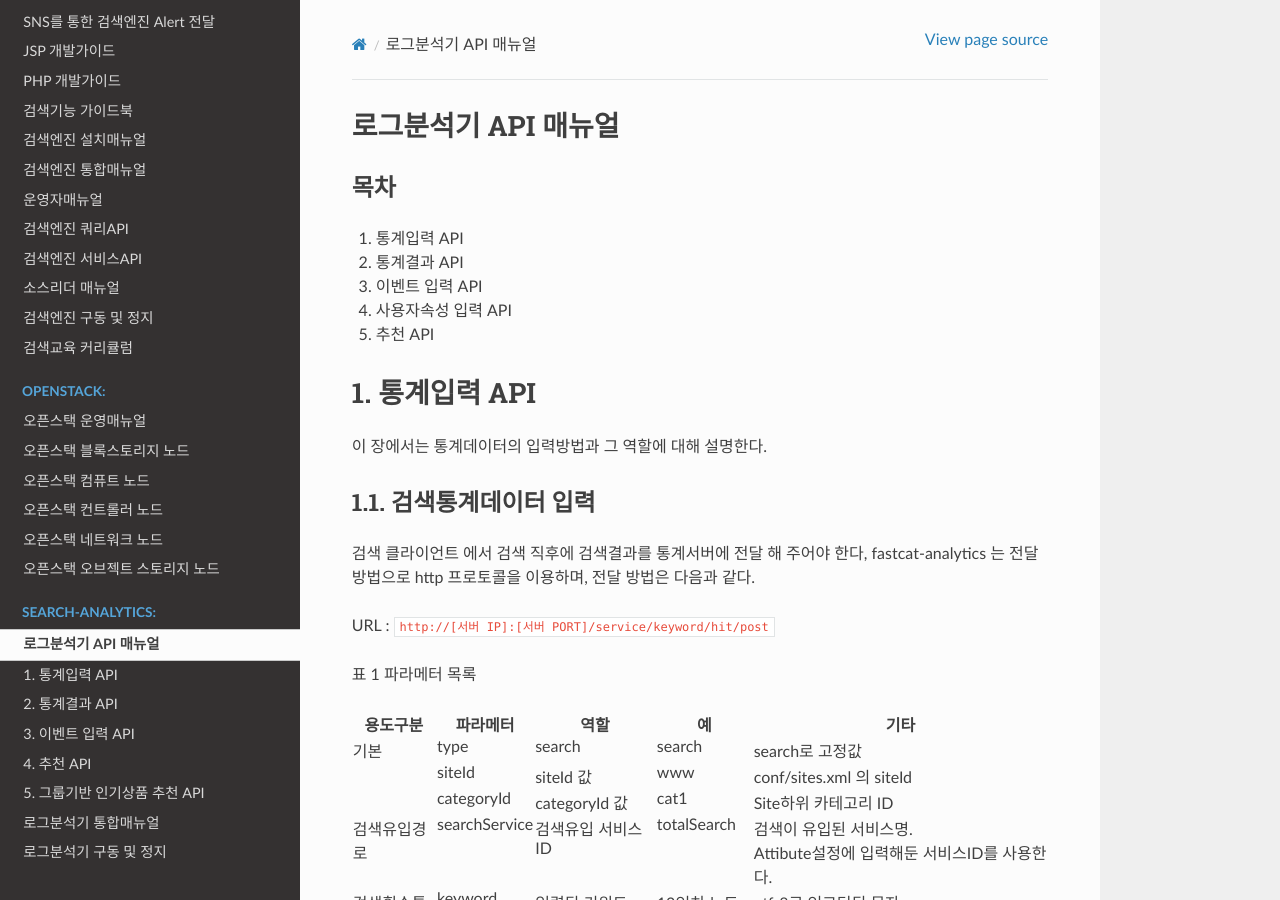
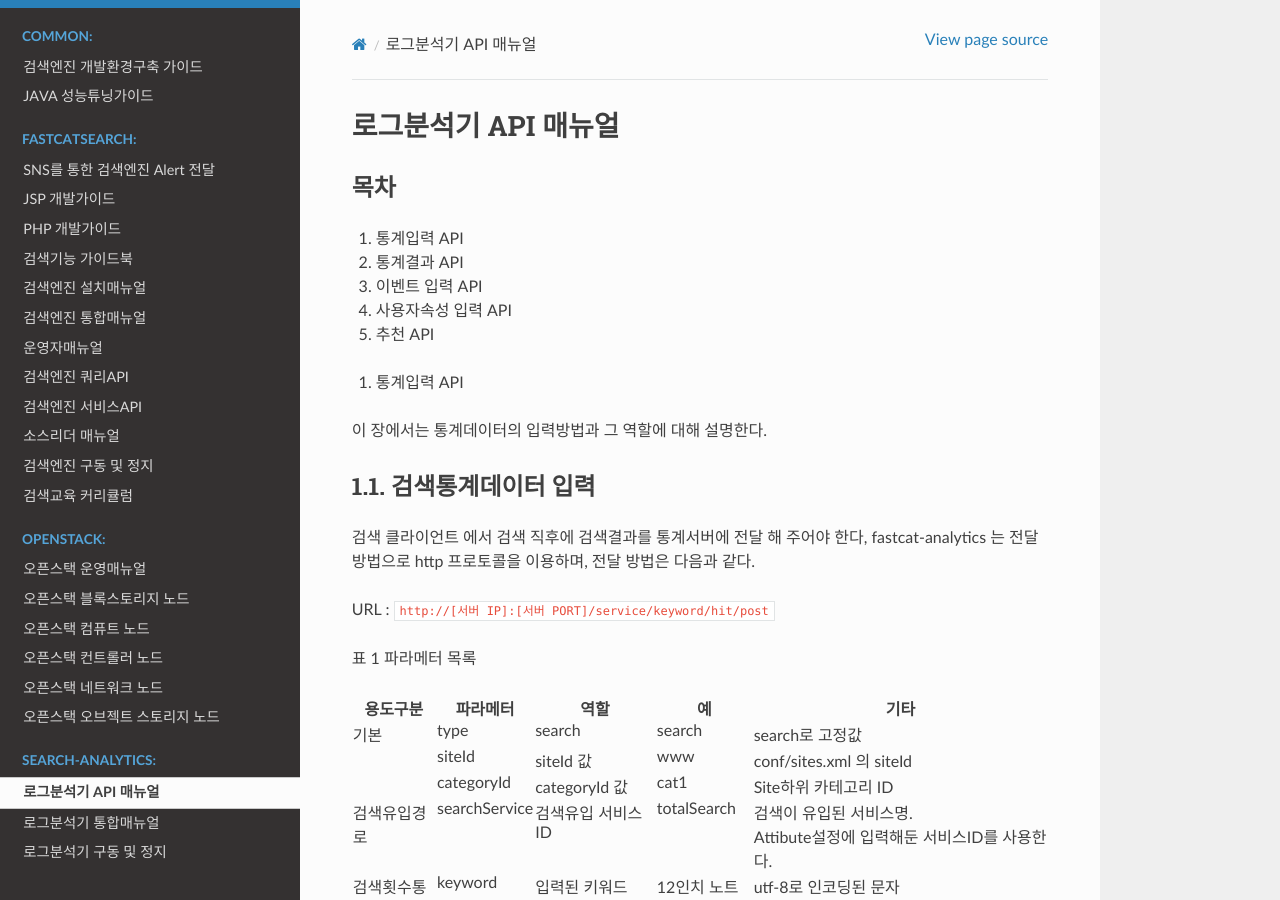
Before and after one commit to rosesystems-smahn/rosesearch-manuals-sphinx, a Sphinx documentation site: the page built from source/search-analytics/analytics-api/ko/README.md, in a window 1280 px wide and 900 px high. Built offline with Sphinx 7.4.7 and the Read the Docs theme 2.0.0, drawn with Linux system fonts in a browser that asks for light colours; some of the changed text lies outside the part shown.

Commit message:
마크다운 파싱 오류 수정

````diff
--- a/source/search-analytics/analytics-api/ko/README.md
+++ b/source/search-analytics/analytics-api/ko/README.md
@@ -1,8 +1,8 @@
-로그분석기 API 매뉴얼
-===================
+# 로그분석기 API 매뉴얼
+
 
 목차
-----
+---
 1. 통계입력 API
 2. 통계결과 API
 3. 이벤트 입력 API
@@ -11,7 +11,7 @@
 
 
 <span></span>
-# 1. 통계입력 API
+1. 통계입력 API
 
 이 장에서는 통계데이터의 입력방법과 그 역할에 대해 설명한다.
 
@@ -149,7 +149,7 @@
 
 실시간 인기 키워드는 5분마다 1번씩 집계되며, 나머지 일별 통계는 1일 1회 (0시) 집계 된다.
 
-# 2. 통계결과 API
+2. 통계결과 API
 
 인기검색어, 연관검색어의 API
 
@@ -311,7 +311,7 @@
 
 
 
-# 3. 이벤트 입력 API
+3. 이벤트 입력 API
 
 사용자의 행동을 학습하고 추천모델을 생성하기 위해서는 먼저 이벤트를 입력받아야 한다. 이벤트는 관리도구에서 `사이트 > 구성 > 이벤트설정` 에서 추가하도록 한다.
 
@@ -331,7 +331,7 @@
 ** 여기서 사용되는 category 는 인기검색어 통계분석에서 사용되는 카테고리와는 별도이다.
 
 
-# 4. 추천 API
+4. 추천 API
 
 
 ## 4.1 아이템 추천
@@ -393,7 +393,7 @@
 ]
 ```
 
-# 5. 그룹기반 인기상품 추천 API
+5. 그룹기반 인기상품 추천 API
 
 앞서본 4장의 아이템 추천이 개인에 대한 추천이라고 한다면, 그룹기반은 개인이 속한 그룹에 대하여 아이템을 추천해주는 방식이다. 또한 아이템 추천은 협업필터 방식인데 반해 이 그룹기반 추천은 해당 그룹에서 가장 인기가 많은 (가중치가 높은) 아이템을 추천해준다.
 
````
Also changed, not shown: source/common/fastcatsearch-dev-guide/ko/README.md (+2 -0 lines), source/common/java-perf-guide/ko/README.md (+3 -3 lines), source/search-analytics/analytics-manual/ko/README.md (+41 -41 lines), source/search-analytics/start-shutdown/ko/README.md (+10 -6 lines).
